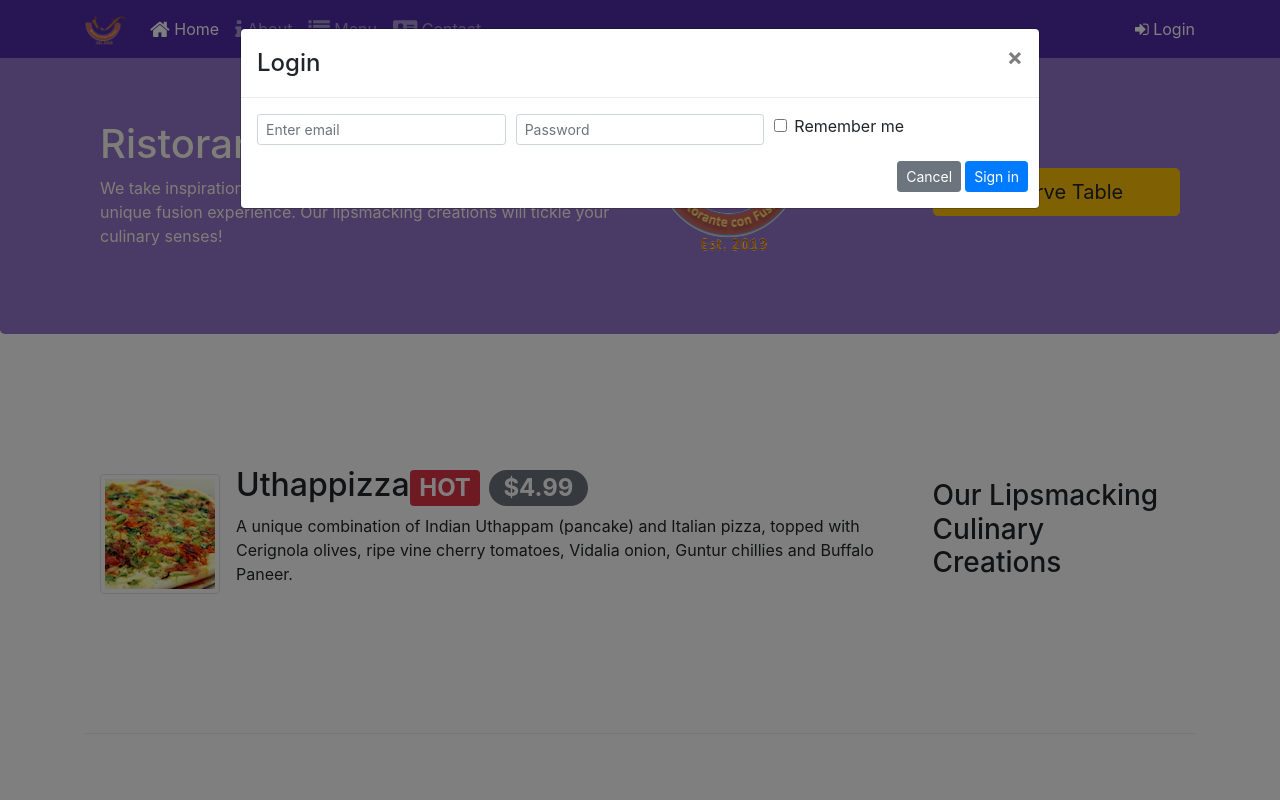
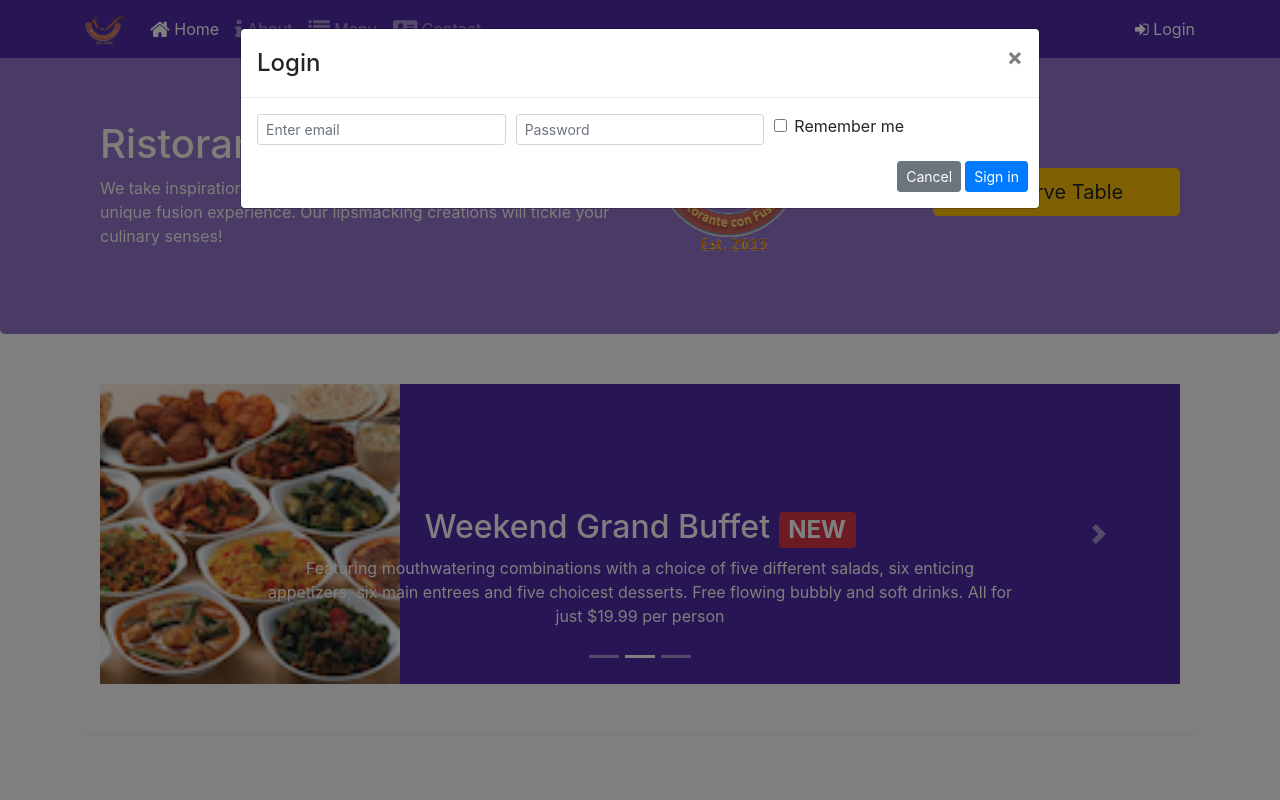
Before and after one commit to OleksiiSamutin/Bootstrap-course, a website: page Bootstrap4/conFusion/index.html in a window 1280 px wide. Both pictures are taken after a click on the link "Login". Shown: the top 800 px of the page. Drawn offline with nearby package versions, Linux system fonts and the light colour scheme.

Commit message:
carousel

```diff
--- a/Bootstrap4/conFusion/css/styles.css
+++ b/Bootstrap4/conFusion/css/styles.css
@@ -44,3 +44,17 @@ body {
     border-bottom: 1px solid #ddd;
     padding: 10px;
 }
+
+.carousel {
+    background: #512DA8;
+}
+.carousel-item {
+    height: 300px;
+}
+
+.carousel-item img {
+    position: absolute;
+    top: 0;
+    left: 0;
+    min-height: 300px;
+}
--- a/Bootstrap4/conFusion/index.html
+++ b/Bootstrap4/conFusion/index.html
@@ -105,6 +105,64 @@
     </header>
 
     <div class="container">
+        <div class="row row-content">
+            <div class="col">
+                <div id="mycarousel" class="carousel slide" data-ride="carousel">
+                    <div class="carousel-inner" role="listbox">
+                        <div class="carousel-item active">
+                            <img src="img/uthappizza.png" alt="uthapizza" class="d-block img-fluid">
+                            <div class="carousel-caption d-none d-md-block">
+                                <h2>Uthappizza<span class="badge badge-danger">HOT</span> <span
+                                        class="badge badge-pill badge-secondary">$4.99</span></h2>
+
+                                <p class="d-none d-sm-block">A unique combination of Indian Uthappam (pancake) and
+                                    Italian
+                                    pizza, topped with Cerignola
+                                    olives,
+                                    ripe vine cherry tomatoes, Vidalia onion, Guntur chillies and Buffalo Paneer.</p>
+                            </div>
+                        </div>
+                        <div class="carousel-item">
+                            <img src="img/buffet.png" alt="buffet" class="d-block img-fluid">
+                            <div class="carousel-caption d-none d-md-block">
+                                <h2>Weekend Grand Buffet <span class="badge badge-danger">NEW</span></h2>
+                                <p class="d-none d-sm-block">Featuring mouthwatering combinations with a choice of five
+                                    different
+                                    salads, six enticing appetizers,
+                                    six main entrees and five choicest desserts. Free flowing bubbly and soft drinks.
+                                    All for
+                                    just
+                                    $19.99 per person </p>
+                            </div>
+                        </div>
+                        <div class="carousel-item">
+                            <img src="img/alberto.png" alt="alberto" class="d-block img-fluid">
+                            <div class="carousel-caption d-none d-md-block">
+                                <h2>Alberto Somayya</h2>
+                                <h4>Executive Chef</h4>
+                                <p class="d-none d-sm-block">Award winning three-star Michelin chef with wide International
+                                    experience having worked
+                                    closely
+                                    with
+                                    whos-who in the culinary world, he specializes in creating mouthwatering Indo-Italian fusion
+                                    experiences. </p>
+                            </div>
+                        </div>
+                    </div>
+                    <ol class="carousel-indicators">
+                        <li data-target="#mycarousel" data-slide-to="0" class="active"></li>
+                        <li data-target="#mycarousel" data-slide-to="1"></li>
+                        <li data-target="#mycarousel" data-slide-to="2"></li>
+                    </ol>
+                    <a href="#mycarousel" class="carousel-control-prev" role="button" data-slide="prev">
+                        <span class="carousel-control-prev-icon"></span>
+                    </a>
+                    <a href="#mycarousel" class="carousel-control-next" role="button" data-slide="next">
+                        <span class="carousel-control-next-icon"></span>
+                    </a>
+                </div>
+            </div>
+        </div>
         <div class="row row-content align-items-center">
             <div class="col-12 col-sm-4 order-sm-last col-md-3">
                 <h3>Our Lipsmacking Culinary Creations</h3>
```
